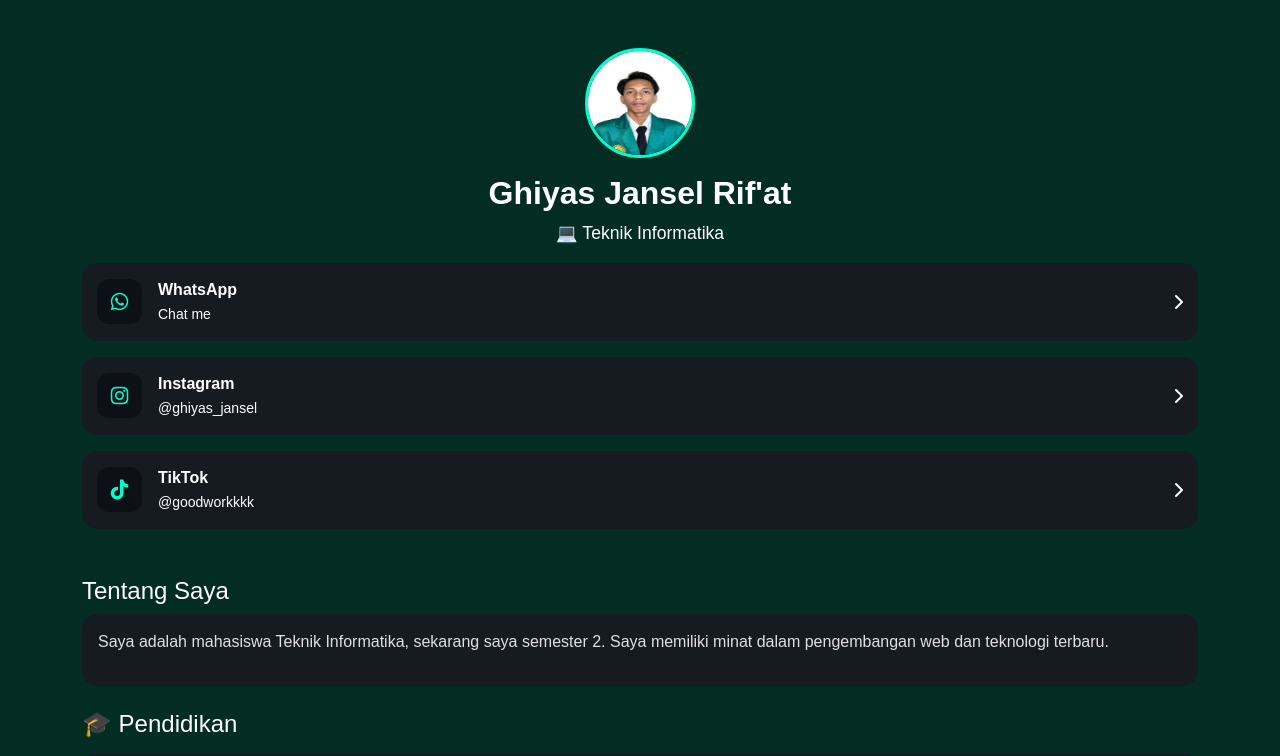
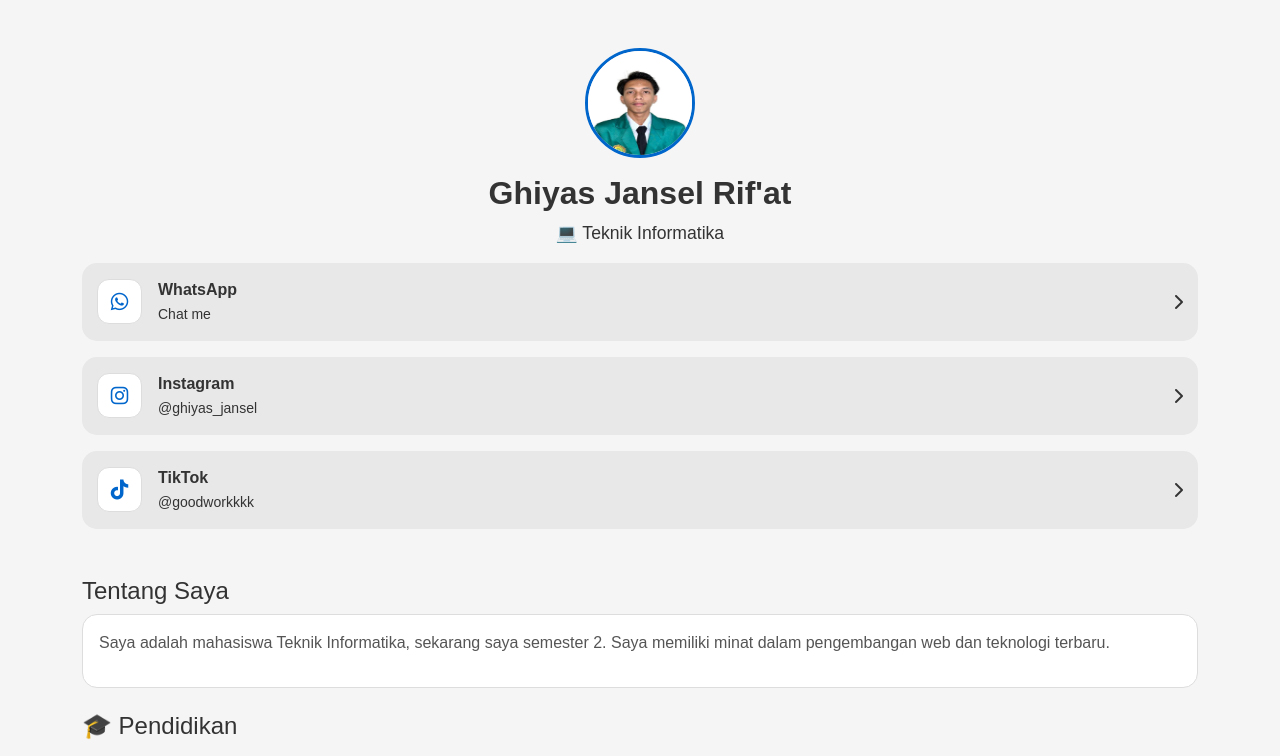
Before and after one commit to ghiyasjanselrifat/portofolio-yas, a plain HTML site: page index.html in a window 1280 px wide. Shown: the top 756 px of the page. Drawn offline with nearby package versions, Linux system fonts and the light colour scheme.

Commit message:
Add files via upload

```diff
--- a/style.css
+++ b/style.css
@@ -155,3 +155,53 @@ h2 {
 .profile-subtitle {
   animation: fadeIn 0.8s ease-in;
 }
+
+/* ===== LIGHT MODE ===== */
+@media (prefers-color-scheme: light) {
+  body {
+    background-color: #f5f5f5;
+    color: #333;
+  }
+
+  .profile-img {
+    border-color: #0066cc;
+  }
+
+  .link-card {
+    background: #e8e8e8;
+    color: #333;
+  }
+
+  .link-card:hover {
+    background: #d0d0d0;
+    color: #333;
+  }
+
+  .icon-box {
+    background: #ffffff;
+    border: 1px solid #ddd;
+    color: #0066cc;
+  }
+
+  .card {
+    background: #ffffff;
+    color: #333;
+    border: 1px solid #ddd;
+  }
+
+  .card p {
+    color: #555;
+  }
+
+  .card h6 {
+    color: #0066cc;
+  }
+
+  .profile-subtitle {
+    color: #333;
+  }
+
+  h2 {
+    color: #333;
+  }
+}
```
